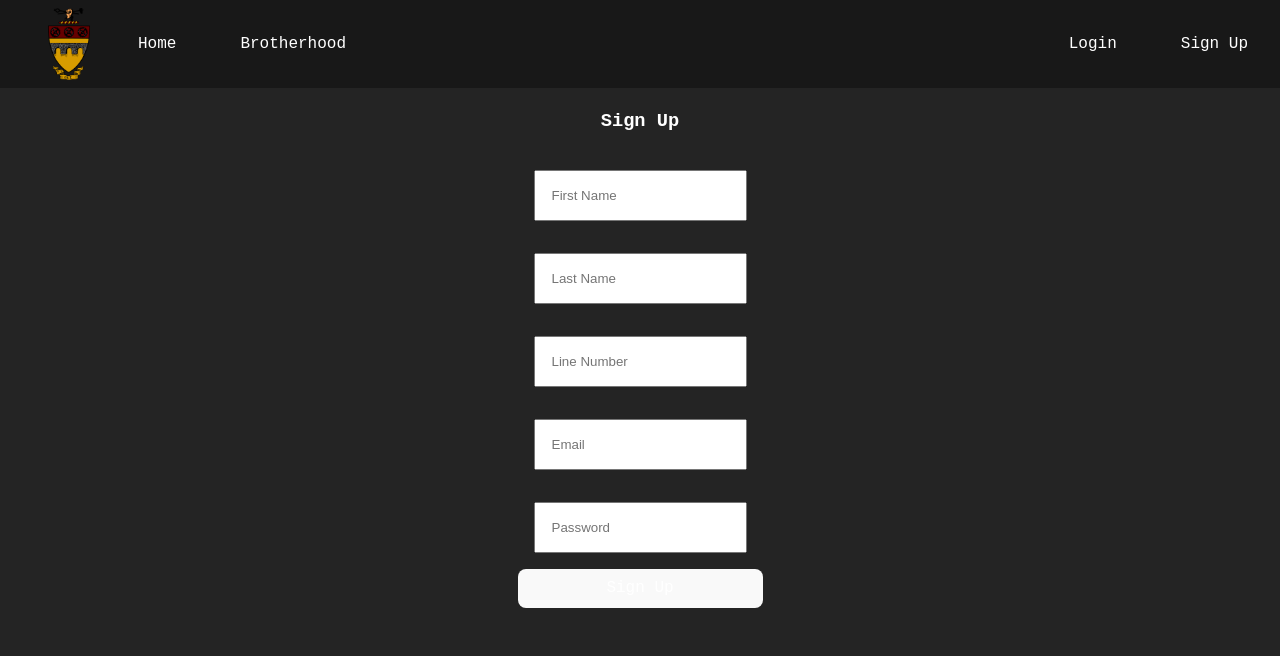
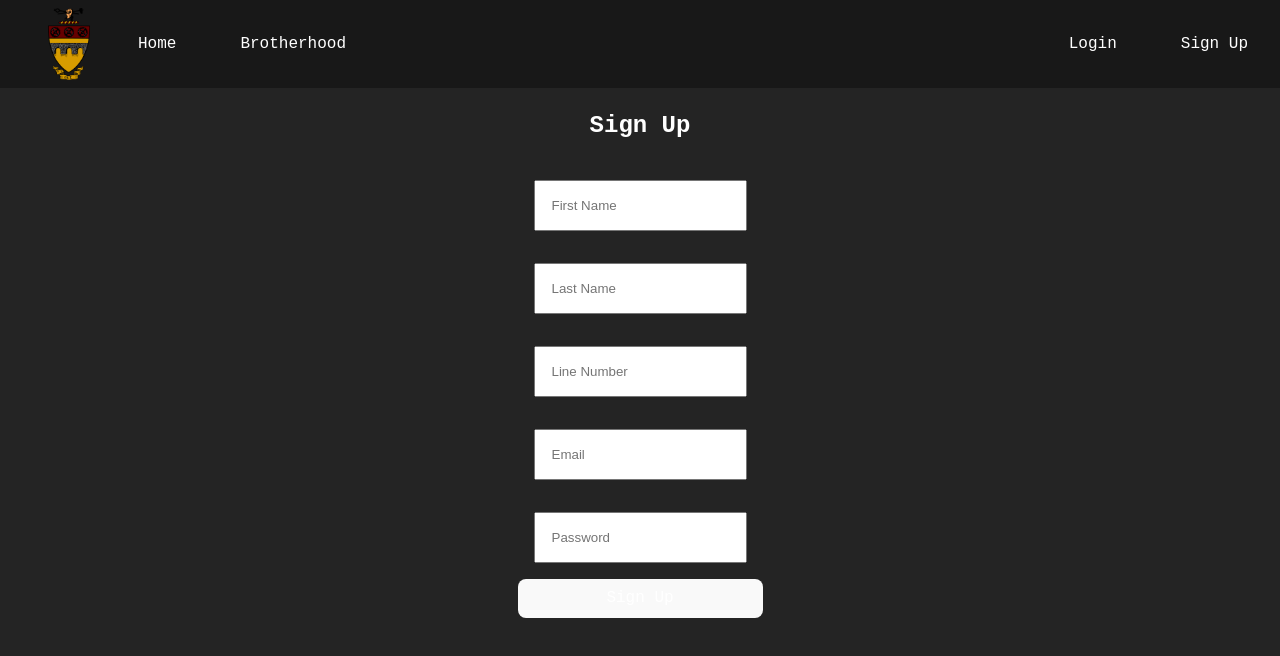
Before and after one commit to jayxu9000/OT_Website, a React (Vite) app in the folder OT_Website_Frontend/: page /signup in a window 1280 px wide. Shown: the top 656 px of the page. Built offline with nearby package versions, Linux system fonts and the light colour scheme; no server answers.

Commit message:
Changed login and signup titles to h2

```diff
--- a/OT_Website_Frontend/src/pages/Login.jsx
+++ b/OT_Website_Frontend/src/pages/Login.jsx
@@ -44,7 +44,7 @@ function Login() {
 
   return (
     <div className='login'>
-      <h3>Login:</h3>
+      <h2>Login:</h2>
       <form className='loginForm' onSubmit={handleSubmit}>
         <input
           type="text"
--- a/OT_Website_Frontend/src/pages/SignUp.jsx
+++ b/OT_Website_Frontend/src/pages/SignUp.jsx
@@ -64,7 +64,7 @@ function SignUp() {
 
   return (
     <div className='signUp'>
-      <h3>Sign Up</h3>
+      <h2>Sign Up</h2>
       <form className='signUpForm' onSubmit={handleSubmit}>
         <input
           type="text"
```
